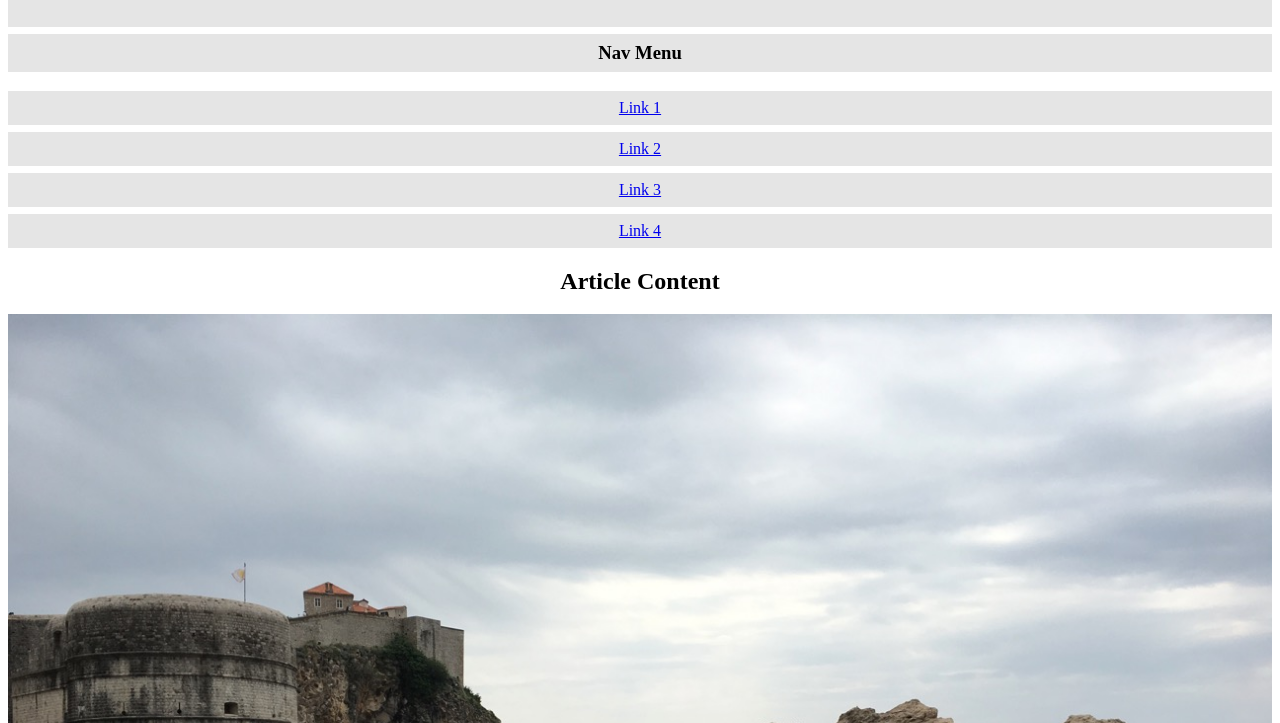
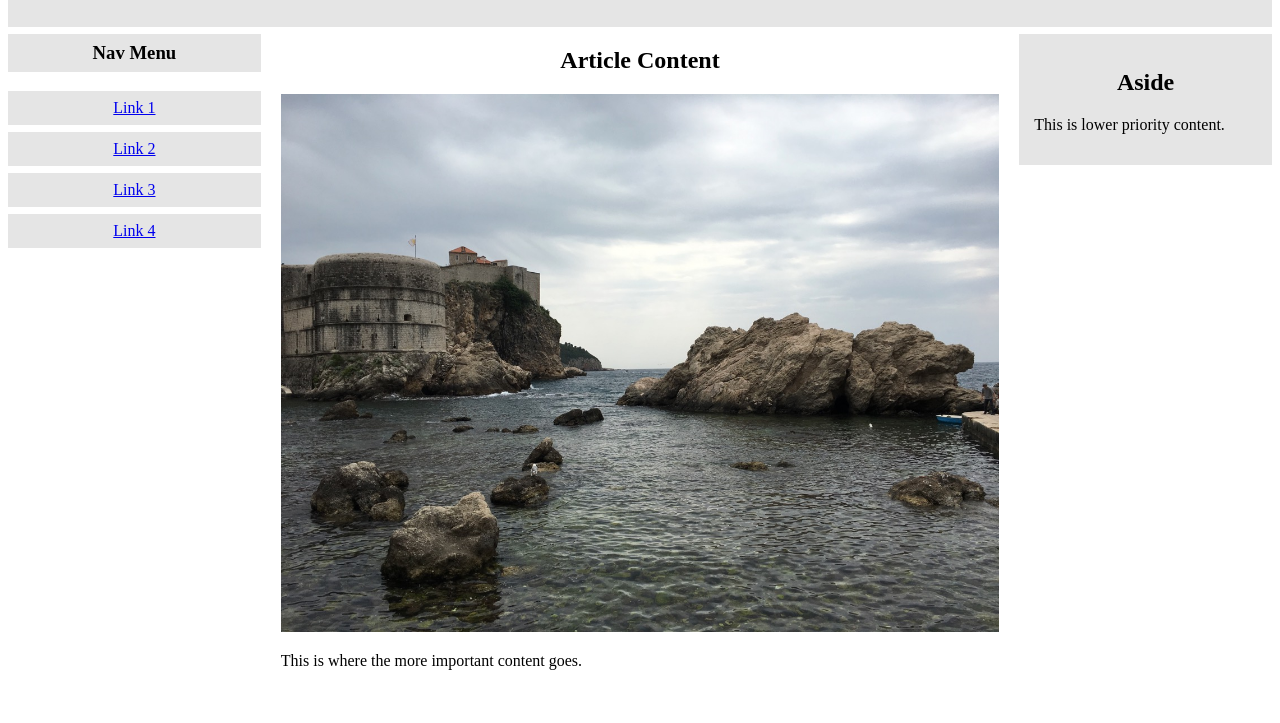
Before and after one commit to josephemonroe1996/igme230, a plain HTML site: page week5responsivedesign/sample.html in a window 1280 px wide. Shown: the part 77-800 px from the top of the page. Drawn offline with Linux system fonts and the light colour scheme.

Commit message:
2nd changes to css from professor lawley's page added

```diff
--- a/week5responsivedesign/sample.css
+++ b/week5responsivedesign/sample.css
@@ -36,3 +36,17 @@ aside {
     padding: 15px;
     margin-top: 7px;
 }
+
+@media screen and (min-width: 620px) {
+}
+
+aside, nav {
+    float: left;
+    width: 20%;
+}
+
+article {
+    float:left;
+    width: 60%;
+    padding: 0 20px;
+}
```
